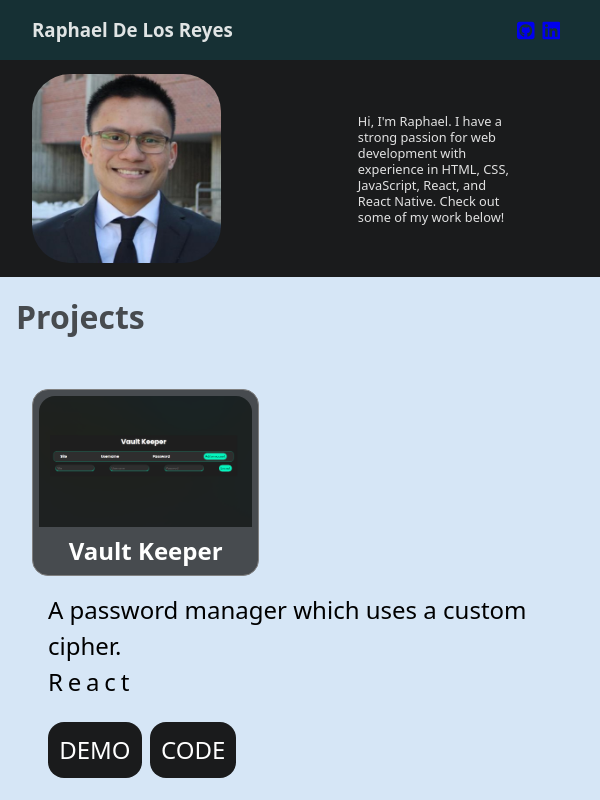
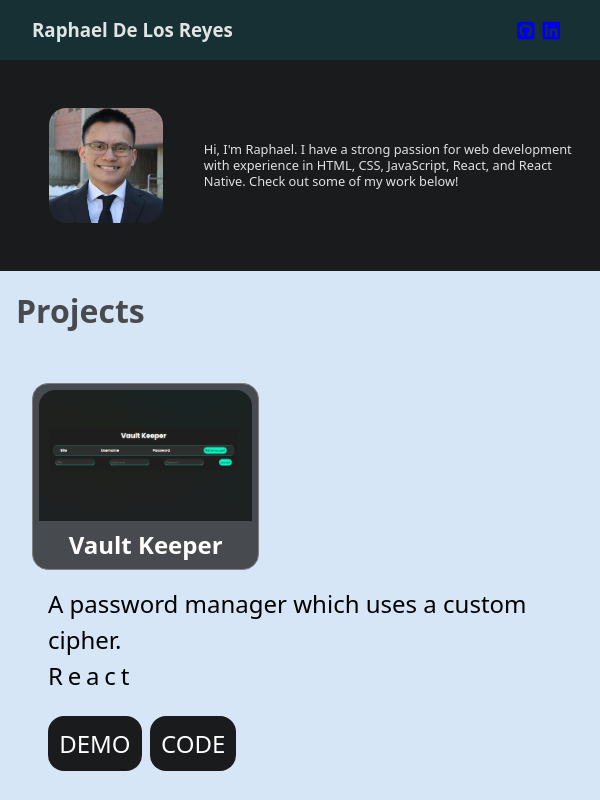
Before and after one commit to RD2P/RD2P.github.io, a React (Vite) app: page / in a window 600 px wide. Shown: the top 800 px of the page. Built offline with nearby package versions, Linux system fonts and the light colour scheme.

Commit message:
Improved hero responsiveness

```diff
--- a/src/App.jsx
+++ b/src/App.jsx
@@ -10,11 +10,9 @@ function App() {
   return (
     <>
       <NavBar />
-
       <main>
         <Hero />
         <Projects />
-
       </main>
       <Note />
       <Footer />
--- a/src/styles/hero.css
+++ b/src/styles/hero.css
@@ -2,26 +2,19 @@
   background-color: var(--clr-neut);
   display: flex;
   align-items: center;
-  padding: 0 5vw;
+  padding: 5rem 5vw;
+  gap: 1rem;
 }
 
 .hero__image {
-  background-color: var(--secondary);
   display: flex;
-  align-items: center;
-  padding: 0.125rem;
-  border-radius: 20%;
+  justify-content: center;
+
 }
 
 .prof-pic {
   width: 70%;
-  height: 70%;
-  border-radius: 20%;
-}
-
-.hero__text {
-  width: 60vw;
-  padding: 2% 10%;
+  border-radius: 15%;
 }
 
 .about-me-txt {
@@ -30,14 +23,16 @@
   text-align: left;
 }
 
-@media (max-width: 745px) {
+@media (max-width: 900px) {
+  .about-me-txt {
+    font-size: 1rem;
+    line-height: 1.5rem;
+  }
+}
+
+@media (max-width: 600px) {
   .hero {
-    padding: 0 2vw;
-  }
-
-  .about-me-wrapper {
-    width: 80vw;
-    padding: 3%;
+    padding: 3rem 1.5rem;
   }
 
   .about-me-txt {
@@ -45,9 +40,3 @@
     line-height: 1rem;
   }
 }
-
-@media (min-width: 585px) {
-  .hero {
-    padding: 2vw 5vw;
-  }
-}
```
